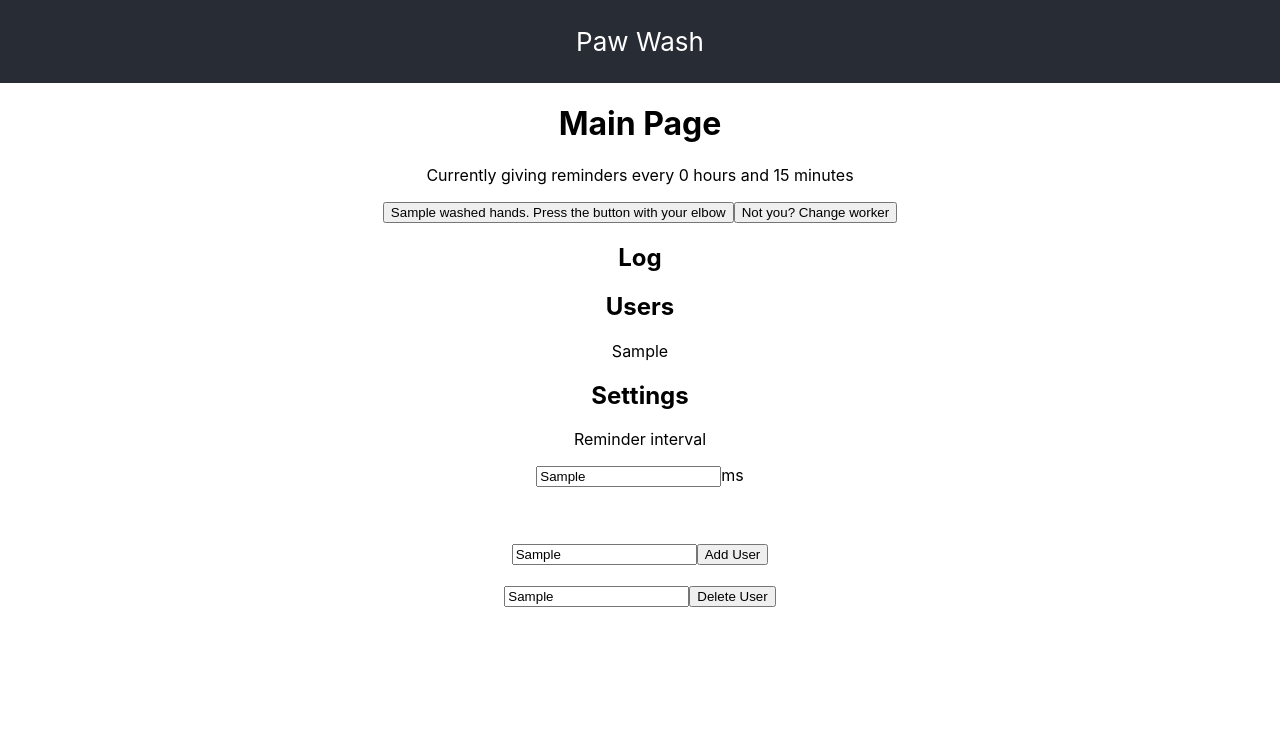
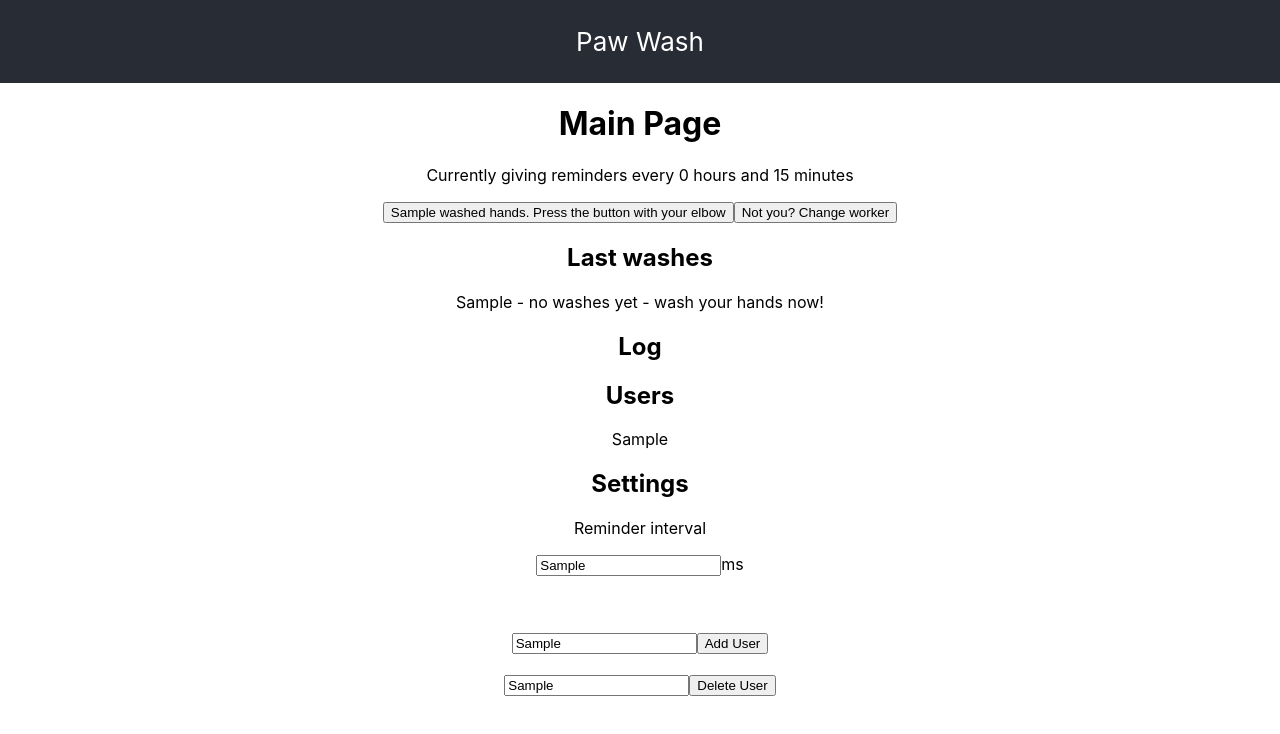
Before and after one commit to bea94k/paw-wash, a React (Create React App) app: page / in a window 1280 px wide. Both pictures are taken after typing "Sample", "Sample", "Sample" into the empty fields and a click on the button "Add User". Shown: the top 734 px of the page. Built offline with nearby package versions, Linux system fonts and the light colour scheme.

Commit message:
Last Wash Table
Changes:
- Add moment locale to change the relative time display
- Loop through the users and display the last wash and next wash

```diff
--- a/src/components/WashList.js
+++ b/src/components/WashList.js
@@ -2,8 +2,28 @@ import React, { Component } from 'react'
 import { connect } from 'react-redux'
 import PropTypes from 'prop-types'
 import moment from 'moment'
+import * as R from 'ramda'
 
 import { addEntry, addUser, deleteUser, deleteEntry, changeReminderInterval } from '../redux/washLog'
+
+moment.updateLocale('en', {
+    relativeTime : {
+        future: 'in %s',
+        past:   'was %s ago',
+        s  : '%d seconds',
+        ss : '%d seconds',
+        m:  'a minute',
+        mm: '%d minutes',
+        h:  'an hour',
+        hh: '%d hours',
+        d:  'a day',
+        dd: '%d days',
+        M:  'a month',
+        MM: '%d months',
+        y:  'a year',
+        yy: '%d years'
+    }
+})
 
 class WashList extends Component {
     constructor(props) {
@@ -48,7 +68,7 @@ class WashList extends Component {
 
     render() {
         let { log, users, reminderInterval } = this.props
-
+        let now = moment()
         let interval = moment.duration(reminderInterval)
 
         return (
@@ -59,6 +79,21 @@ class WashList extends Component {
 
                 <button onClick={() => this.newWash(this.state.selectedUser)}>{users[this.state.selectedUser]} washed hands. Press the button with your elbow</button>
                 <button onClick={() => this.changeUser()}>Not you? Change worker</button>
+
+                <h2>Last washes</h2>
+                {
+                    users.map(user => {
+                        let entry = R.findLast(R.propEq('username', user))(log)
+                        let lastWash = 'no washes yet'
+                        let nextWash = 'wash your hands now!'
+                        if (entry) {
+                            lastWash = `last wash at ${moment(entry.time).from(now)}`
+                            nextWash = `next wash ${moment(entry.time).add(interval).from(now)}`
+                        }
+                        return <p key={user}>{user} - { lastWash } - { nextWash }</p>
+                    })
+                }
+
                 <h2>Log</h2>
                 {
                     log.map(entry => {
```
